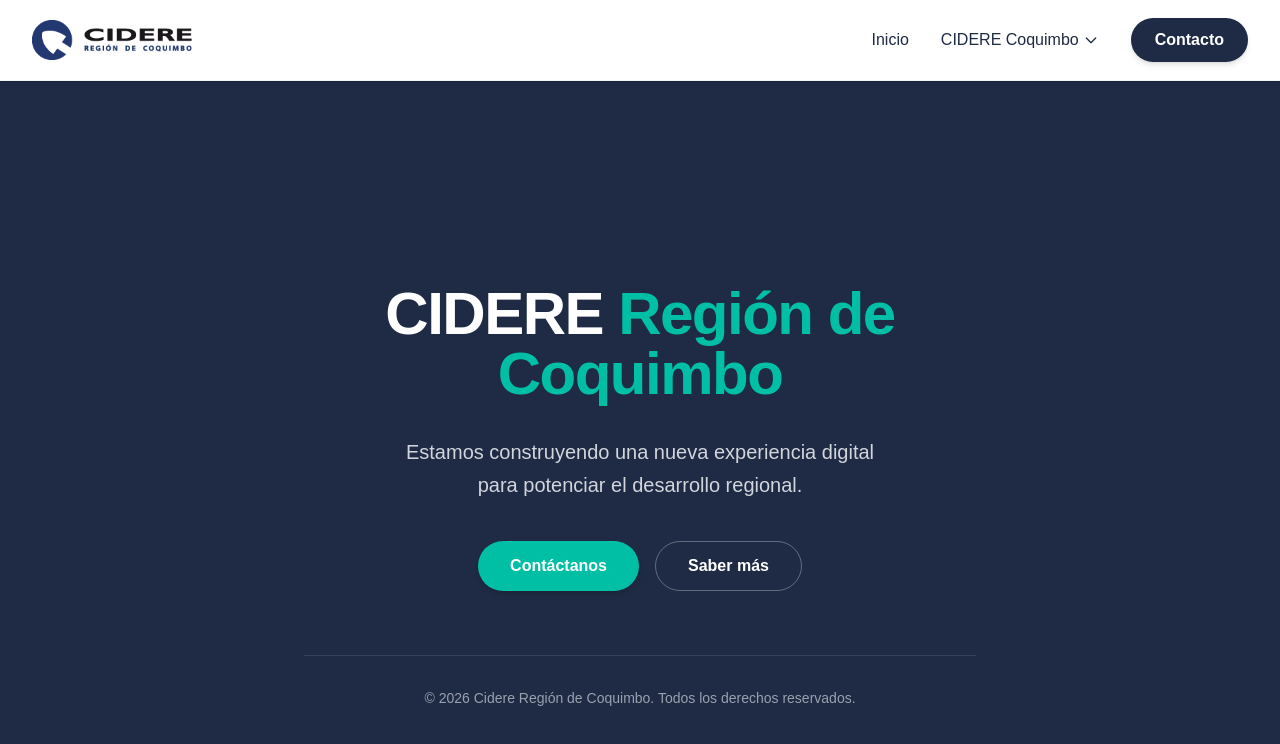
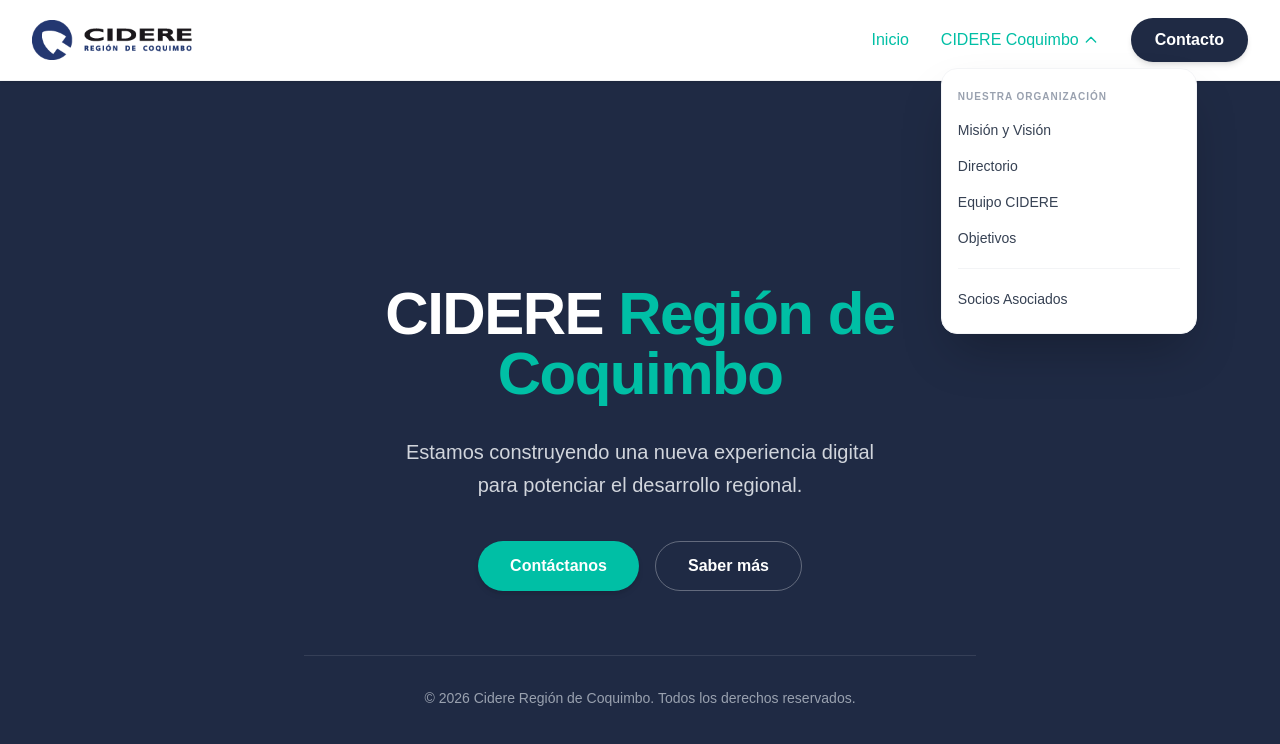
Before and after one commit to elpablii/practicacidere, a Next.js app in the folder practicaprofesional/cidere/paginapilotocidere/: page / in a window 1280 px wide. Both pictures are taken after a click on the button "CIDERE Coquimbo". Shown: the top 744 px of the page. Built offline with nearby package versions, Linux system fonts and the light colour scheme.

Commit message:
Cimientos del menú principal y menú móvil terminados

```diff
--- a/practicaprofesional/cidere/paginapilotocidere/src/components/navbar.tsx
+++ b/practicaprofesional/cidere/paginapilotocidere/src/components/navbar.tsx
@@ -1,8 +1,9 @@
 "use client";
 
-import React, { useState } from "react";
+import React, { useState, useEffect, useRef } from "react";
 import Link from "next/link";
 import Image from "next/image";
+import { usePathname } from "next/navigation";
 import logoCidere from "@/assets/logos/logo-full.png";
 
 const Navbar = () => {
@@ -10,148 +11,144 @@
     const [isMobileMenuOpen, setIsMobileMenuOpen] = useState(false);
     const [isMobileDropdownOpen, setIsMobileDropdownOpen] = useState(false);
 
+    const pathname = usePathname();
+    const dropdownRef = useRef<HTMLDivElement>(null);
+
+    const isActive = (path: string) => pathname === path;
+    const isNosotrosActive = pathname.startsWith("/nosotros");
+
+    const closeAllMobile = () => {
+        setIsMobileMenuOpen(false);
+        setIsMobileDropdownOpen(false);
+    };
+
+    useEffect(() => {
+        const handleClickOutside = (event: MouseEvent) => {
+            if (dropdownRef.current && !dropdownRef.current.contains(event.target as Node)) {
+                setIsDropdownOpen(false);
+            }
+        };
+        document.addEventListener("mousedown", handleClickOutside);
+        return () => document.removeEventListener("mousedown", handleClickOutside);
+    }, []);
+
+    useEffect(() => {
+        document.body.style.overflow = isMobileMenuOpen ? "hidden" : "unset";
+    }, [isMobileMenuOpen]);
+
     return (
         <nav className="fixed w-full z-50 bg-white/95 backdrop-blur-md shadow-sm border-b border-gray-100">
             <div className="max-w-7xl mx-auto px-4 sm:px-6 lg:px-8">
                 <div className="flex justify-between items-center h-20">
-
-                    {/* Logo */}
-                    <div className="flex-shrink-0 flex items-center">
-                        <Link href="/">
-                            <Image
-                                src={logoCidere}
-                                alt="Logo CIDERE"
-                                width={160}
-                                height={55}
-                                priority
-                                className="cursor-pointer"
-                            />
+                    {/* Parte para el Logo */}
+                    <div className="flex-shrink-0">
+                        <Link href="/" onClick={() => setIsDropdownOpen(false)}>
+                            <Image src={logoCidere} alt="Logo CIDERE" width={160} height={55} priority className="cursor-pointer" />
                         </Link>
                     </div>
 
                     {/* Menú Desktop */}
                     <div className="hidden md:flex items-center space-x-8">
-                        <Link href="/" className="text-primary font-medium hover:text-secondary transition-colors">
+                        <Link href="/" onClick={() => setIsDropdownOpen(false)} className={`font-medium transition-colors ${isActive('/') ? 'text-secondary' : 'text-primary hover:text-secondary'}`}>
                             Inicio
                         </Link>
 
-                        {/* Botón Desplegable: CIDERE Coquimbo */}
-                        <div
-                            className="relative"
-                            onMouseEnter={() => setIsDropdownOpen(true)}
-                            onMouseLeave={() => setIsDropdownOpen(false)}
+                        <div className="relative" ref={dropdownRef}>
+                            <button
+                                onClick={() => setIsDropdownOpen(!isDropdownOpen)}
+                                className={`flex items-center font-medium transition-colors py-2 focus:outline-none ${isNosotrosActive || isDropdownOpen ? 'text-secondary' : 'text-primary hover:text-secondary'}`}
                             >
-                            <button className="flex items-center text-primary font-medium hover:text-secondary transition-colors py-2">
                                 CIDERE Coquimbo
-                                <svg className={`ml-1 w-4 h-4 transition-transform ${isDropdownOpen ? 'rotate-180' : ''}`} fill="none" stroke="currentColor" viewBox="0 0 24 24">
+                                <svg className={`ml-1 w-4 h-4 transition-transform duration-300 ${isDropdownOpen ? 'rotate-180' : ''}`} fill="none" stroke="currentColor" viewBox="0 0 24 24">
                                     <path strokeLinecap="round" strokeLinejoin="round" strokeWidth={2} d="M19 9l-7 7-7-7" />
                                 </svg>
                             </button>
 
-                            {/* Lista Desplegable */}
-                            {isDropdownOpen && (
-                                <div className="absolute left-0 mt-0 w-56 bg-white border border-gray-100 shadow-xl rounded-xl py-2 animate-in fade-in slide-in-from-top-2 duration-200">
-                                    <Link href="/nosotros#mision" className="block px-4 py-2 text-sm text-gray-700 hover:bg-gray-50 hover:text-secondary">
-                                        Misión y Visión
-                                    </Link>
-                                    <Link href="/nosotros#directorio" className="block px-4 py-2 text-sm text-gray-700 hover:bg-gray-50 hover:text-secondary">
-                                        Directorio
-                                    </Link>
-                                    <Link href="/nosotros#equipo" className="block px-4 py-2 text-sm text-gray-700 hover:bg-gray-50 hover:text-secondary">
-                                        Equipo CIDERE
-                                    </Link>
-                                    <Link href="/nosotros#objetivos" className="block px-4 py-2 text-sm text-gray-700 hover:bg-gray-50 hover:text-secondary">
-                                        Objetivos
-                                    </Link>
-                                    <Link href="/socios" className="block px-4 py-2 text-sm text-gray-700 hover:bg-gray-50 hover:text-secondary">
-                                        Socios Asociados
-                                    </Link>
+                            <div className={`absolute left-0 mt-2 w-64 bg-white border border-gray-100 shadow-2xl rounded-2xl py-4 transition-all duration-300 ${isDropdownOpen ? 'opacity-100 translate-y-0 visible' : 'opacity-0 -translate-y-2 invisible'}`}>
+                                <div className="px-4 py-1 mb-1 text-[10px] font-bold text-gray-400 uppercase tracking-widest">Nuestra Organización</div>
+                                <Link href="/nosotros#mision" onClick={() => setIsDropdownOpen(false)} className="block px-4 py-2 text-sm text-gray-700 hover:bg-gray-50 hover:text-secondary transition-colors">Misión y Visión</Link>
+                                <Link href="/nosotros#directorio" onClick={() => setIsDropdownOpen(false)} className="block px-4 py-2 text-sm text-gray-700 hover:bg-gray-50 hover:text-secondary transition-colors">Directorio</Link>
+                                <Link href="/nosotros#equipo" onClick={() => setIsDropdownOpen(false)} className="block px-4 py-2 text-sm text-gray-700 hover:bg-gray-50 hover:text-secondary transition-colors">Equipo CIDERE</Link>
+                                <Link href="/nosotros#objetivos" onClick={() => setIsDropdownOpen(false)} className="block px-4 py-2 text-sm text-gray-700 hover:bg-gray-50 hover:text-secondary transition-colors">Objetivos</Link>
+                                <div className="border-t border-gray-100 my-3 mx-4"></div>
+                                <Link href="/socios" onClick={() => setIsDropdownOpen(false)} className={`block px-4 py-2 text-sm font-medium ${isActive('/socios') ? 'text-secondary' : 'text-gray-700 hover:bg-gray-50 hover:text-secondary'}`}>Socios Asociados</Link>
                             </div>
-                            )}
                         </div>
 
-                        <Link href="/contacto" className="text-white bg-primary px-6 py-2.5 rounded-full font-semibold hover:bg-secondary transition-all shadow-md active:scale-95">
+                        <Link href="/contacto" onClick={() => setIsDropdownOpen(false)} className={`px-6 py-2.5 rounded-full font-semibold transition-all shadow-md active:scale-95 ${isActive('/contacto') ? 'bg-secondary text-white' : 'bg-primary text-white hover:bg-secondary'}`}>
                             Contacto
                         </Link>
                     </div>
 
                     {/* Botón Menú Móvil */}
                     <div className="md:hidden">
-                        <button
-                            onClick={() => setIsMobileMenuOpen(!isMobileMenuOpen)}
-                            className="text-primary p-2 focus:outline-none hover:bg-gray-50 rounded-md transition-colors"
-                        >
+                        <button onClick={() => setIsMobileMenuOpen(!isMobileMenuOpen)} className="text-primary p-2 hover:bg-gray-100 rounded-lg transition-colors focus:outline-none relative z-50">
                             {isMobileMenuOpen ? (
-                                <svg className="w-6 h-6" fill="none" stroke="currentColor" viewBox="0 0 24 24">
-                                    <path strokeLinecap="round" strokeLinejoin="round" strokeWidth={2} d="M6 18L18 6M6 6l12 12" />
-                                </svg>
+                                <svg className="w-6 h-6" fill="none" stroke="currentColor" viewBox="0 0 24 24"><path strokeLinecap="round" strokeLinejoin="round" strokeWidth={2} d="M6 18L18 6M6 6l12 12" /></svg>
                             ) : (
-                                <svg className="w-6 h-6" fill="none" stroke="currentColor" viewBox="0 0 24 24">
-                                    <path strokeLinecap="round" strokeLinejoin="round" strokeWidth={2} d="M4 6h16M4 12h16m-7 6h7" />
-                                </svg>
+                                <svg className="w-6 h-6" fill="none" stroke="currentColor" viewBox="0 0 24 24"><path strokeLinecap="round" strokeLinejoin="round" strokeWidth={2} d="M4 6h16M4 12h16m-7 6h7" /></svg>
                             )}
                         </button>
                     </div>
-
                 </div>
             </div>
 
-            {/* Menú Móvil (Desplegable) */}
-            {isMobileMenuOpen && (
-                <div className="md:hidden bg-white border-t border-gray-100 shadow-lg h-screen overflow-y-auto pb-20">
-                    <div className="px-4 pt-4 pb-6 space-y-2">
-                        <Link
-                            href="/"
-                            className="block px-3 py-3 text-base font-medium text-gray-700 hover:text-primary hover:bg-gray-50 rounded-lg transition-colors"
-                            onClick={() => setIsMobileMenuOpen(false)}
-                        >
-                            Inicio
-                        </Link>
+            {/* Menú Móvil (Vertical) */}
+            <div className={`md:hidden fixed inset-0 z-[60] transition-all duration-300 ${isMobileMenuOpen ? 'visible' : 'invisible'}`}>
+                {/* 1. CLIC AFUERA: Al clickear en el fondo oscuro, se sale de todo el menú */}
+                <div className={`absolute inset-0 bg-black/60 transition-opacity duration-300 ${isMobileMenuOpen ? 'opacity-100' : 'opacity-0'}`} onClick={closeAllMobile}></div>
 
-                        {/* Dropdown Móvil: CIDERE Coquimbo */}
-                        <div>
+                <div className={`absolute right-0 top-0 h-[100dvh] w-[85%] max-w-[320px] bg-white shadow-2xl transition-transform duration-300 ease-in-out flex flex-col ${isMobileMenuOpen ? 'translate-x-0' : 'translate-x-full'}`}>
+                    <div className="p-6 flex flex-col h-full">
+                        <div className="flex justify-between items-center mb-8">
+                            <span className="text-xl font-bold text-primary">Navegación</span>
+
+                            {/* BOTÓN PARA SALIR: Botón X interno adicional */}
+                            <button onClick={closeAllMobile} className="p-2 text-gray-400 hover:text-primary">
+                                <svg className="w-6 h-6" fill="none" stroke="currentColor" viewBox="0 0 24 24"><path strokeLinecap="round" strokeLinejoin="round" strokeWidth={2} d="M6 18L18 6M6 6l12 12" /></svg>
+                            </button>
+                        </div>
+
+                        <div className="flex-1 space-y-2 overflow-y-auto pr-2">
+                            <Link href="/" className={`block px-4 py-3 rounded-xl font-medium ${isActive('/') ? 'bg-secondary/10 text-secondary' : 'text-gray-700'}`} onClick={closeAllMobile}>Inicio</Link>
+
+                            <div className="space-y-1">
                                 <button
                                     onClick={() => setIsMobileDropdownOpen(!isMobileDropdownOpen)}
-                                className="w-full flex justify-between items-center px-3 py-3 text-base font-medium text-gray-700 hover:text-primary hover:bg-gray-50 rounded-lg transition-colors"
+                                    className={`w-full flex justify-between items-center px-4 py-3 rounded-xl font-medium transition-colors ${isNosotrosActive || isMobileDropdownOpen ? 'text-secondary bg-secondary/5' : 'text-gray-700 hover:bg-gray-50'}`}
                                 >
                                     CIDERE Coquimbo
-                                <svg className={`w-4 h-4 transition-transform duration-200 ${isMobileDropdownOpen ? 'rotate-180' : ''}`} fill="none" stroke="currentColor" viewBox="0 0 24 24">
-                                    <path strokeLinecap="round" strokeLinejoin="round" strokeWidth={2} d="M19 9l-7 7-7-7" />
-                                </svg>
+                                    <svg className={`w-4 h-4 transition-transform duration-300 ${isMobileDropdownOpen ? 'rotate-180' : ''}`} fill="none" stroke="currentColor" viewBox="0 0 24 24"><path strokeLinecap="round" strokeLinejoin="round" strokeWidth={2} d="M19 9l-7 7-7-7" /></svg>
                                 </button>
 
-                            {/* Submenú Móvil */}
-                            {isMobileDropdownOpen && (
-                                <div className="pl-6 space-y-1 mt-1 bg-gray-50/50 rounded-lg py-2">
-                                    <Link href="/nosotros#mision" className="block px-3 py-2 text-sm text-gray-600 hover:text-primary rounded-md" onClick={() => setIsMobileMenuOpen(false)}>
-                                        Misión y Visión
-                                    </Link>
-                                    <Link href="/nosotros#directorio" className="block px-3 py-2 text-sm text-gray-600 hover:text-primary rounded-md" onClick={() => setIsMobileMenuOpen(false)}>
-                                        Directorio
-                                    </Link>
-                                    <Link href="/nosotros#equipo" className="block px-3 py-2 text-sm text-gray-600 hover:text-primary rounded-md" onClick={() => setIsMobileMenuOpen(false)}>
-                                        Equipo CIDERE
-                                    </Link>
-                                    <Link href="/nosotros#objetivos" className="block px-3 py-2 text-sm text-gray-600 hover:text-primary rounded-md" onClick={() => setIsMobileMenuOpen(false)}>
-                                        Objetivos
-                                    </Link>
-                                    <Link href="/socios" className="block px-3 py-2 text-sm text-gray-600 hover:text-primary rounded-md" onClick={() => setIsMobileMenuOpen(false)}>
-                                        Socios Asociados
-                                    </Link>
+                                <div className={`overflow-hidden transition-all duration-300 ease-in-out ${isMobileDropdownOpen ? 'max-h-[500px] opacity-100' : 'max-h-0 opacity-0'}`}>
+                                    <div className="pl-6 py-2 space-y-1 bg-gray-50/50 rounded-xl mt-1 text-sm text-gray-600">
+                                        <Link href="/nosotros#mision" className="block py-2 hover:text-secondary" onClick={closeAllMobile}>Misión y Visión</Link>
+                                        <Link href="/nosotros#directorio" className="block py-2 hover:text-secondary" onClick={closeAllMobile}>Directorio</Link>
+                                        <Link href="/nosotros#equipo" className="block py-2 hover:text-secondary" onClick={closeAllMobile}>Equipo CIDERE</Link>
+                                        <Link href="/nosotros#objetivos" className="block py-2 hover:text-secondary" onClick={closeAllMobile}>Objetivos</Link>
+
+                                        {/* BOTÓN PARA SALIR DE ESTA PARTE: Permite contraer solo esta sección */}
+                                        <button
+                                            onClick={() => setIsMobileDropdownOpen(false)}
+                                            className="w-full text-left py-3 mt-2 text-primary font-bold border-t border-gray-100 flex items-center"
+                                        >
+                                            <svg className="w-4 h-4 mr-2" fill="none" stroke="currentColor" viewBox="0 0 24 24"><path strokeLinecap="round" strokeLinejoin="round" strokeWidth={2} d="M5 15l7-7 7 7" /></svg>
+                                            Cerrar sección
+                                        </button>
                                     </div>
-                            )}
+                                </div>
                             </div>
 
-                        <Link
-                            href="/contacto"
-                            className="block px-3 py-3 text-base font-bold text-primary hover:bg-primary/5 rounded-lg transition-colors mt-4"
-                            onClick={() => setIsMobileMenuOpen(false)}
-                        >
-                            Contacto
-                        </Link>
+                            <Link href="/socios" className={`block px-4 py-3 rounded-xl font-medium ${isActive('/socios') ? 'bg-secondary/10 text-secondary' : 'text-gray-700'}`} onClick={closeAllMobile}>Socios Asociados</Link>
+                        </div>
+
+                        <div className="mt-auto pt-6 border-t border-gray-100">
+                            <Link href="/contacto" className="w-full block text-center bg-primary text-white py-4 rounded-xl font-bold shadow-lg shadow-primary/10" onClick={closeAllMobile}>Contacto Directo</Link>
                         </div>
                     </div>
-            )}
+                </div>
+            </div>
         </nav>
     );
 };
```
Lines whose indentation alone changed are shown as unchanged.
